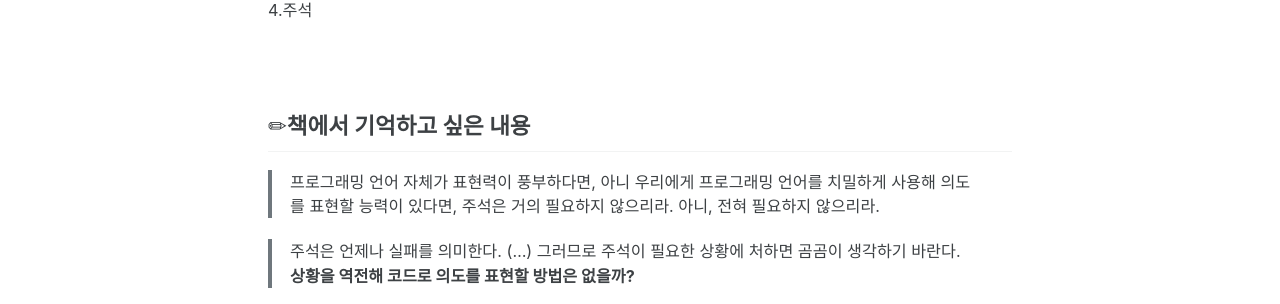
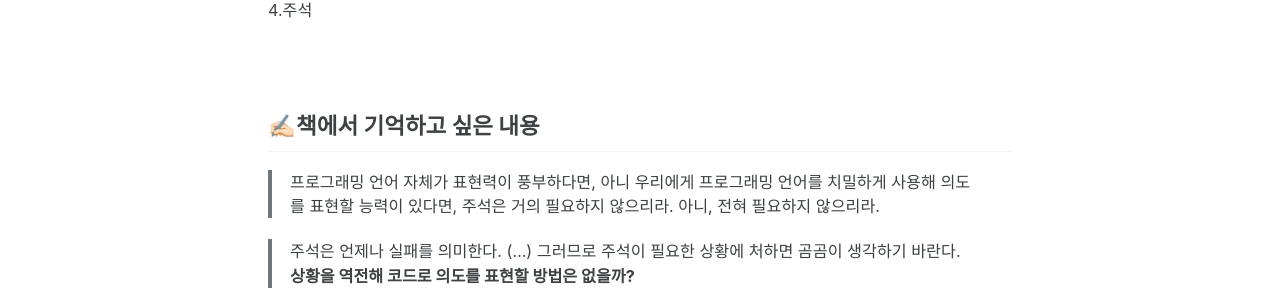
Before and after one commit to alsoj/alsoj.github.io, a Jekyll site: the page built from _posts/til/clean code/2022-03-26-[클린코드]4.주석.md, in a window 1280 px wide and 900 px high. Shown: the part 435-739 px from the top of the window. Built offline with Jekyll 4.4.1, drawn with Linux system fonts in a browser that asks for light colours; cached includes are drawn as plain includes; comment, search, counter and statistics services are not loaded.

Commit message:
modify TIL

```diff
--- a/_posts/til/clean code/2022-03-26-[클린코드]4.주석.md
+++ b/_posts/til/clean code/2022-03-26-[클린코드]4.주석.md
@@ -20,7 +20,7 @@ tags:
 
 <br />
 
-## ✏책에서 기억하고 싶은 내용
+## ✍🏻책에서 기억하고 싶은 내용
 
 > 프로그래밍 언어 자체가 표현력이 풍부하다면, 아니 우리에게 프로그래밍 언어를 치밀하게 사용해 의도를 표현할 능력이 있다면,
 > 주석은 거의 필요하지 않으리라. 아니, 전혀 필요하지 않으리라.
```
